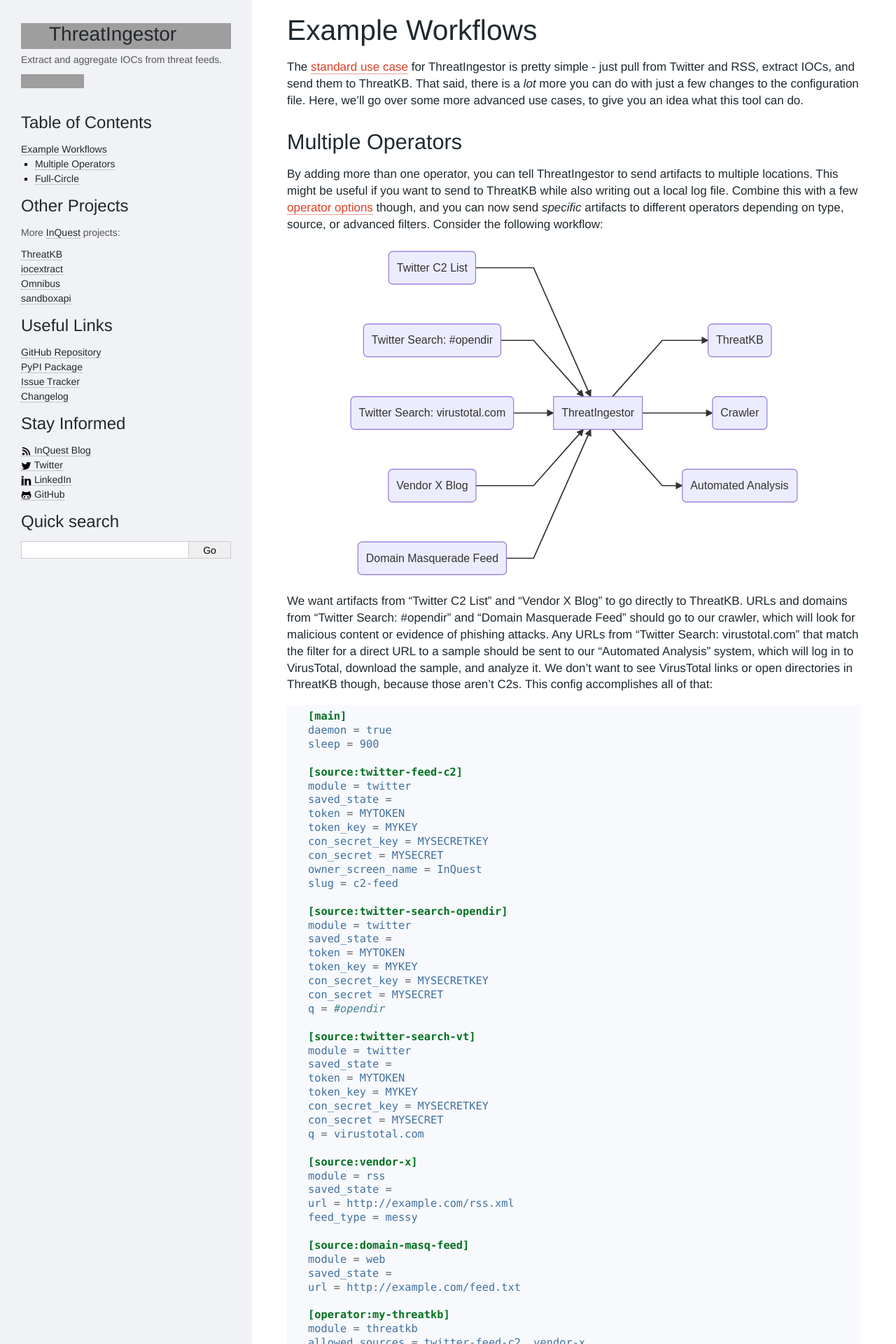
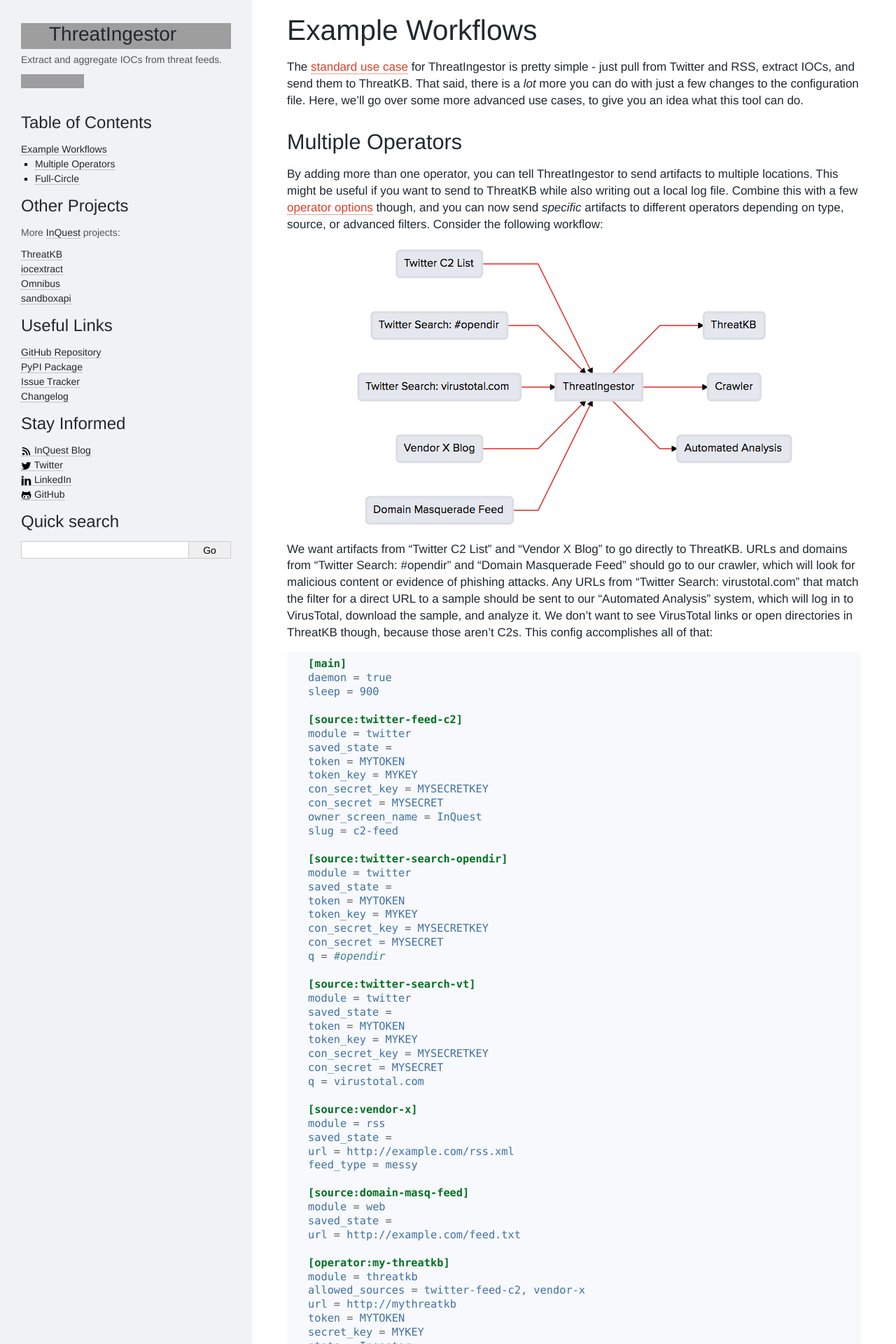
Before and after one commit to InQuest/ThreatIngestor, a Sphinx documentation site: the page built from docs/workflows.rst, in a window 1280 px wide. Shown: the top 1920 px of the page at 70% size. Built offline with Sphinx 7.4.7, drawn with Linux system fonts in a browser that asks for light colours; some web fonts are replaced; grey boxes are pictures that could not be loaded.

Commit message:
Use InQuest mermaid theme for images

```diff
--- a/docs/basicusage.rst
+++ b/docs/basicusage.rst
@@ -68,8 +68,7 @@
 Generally, you are going to want multiple sources feeding into one or more
 operators. Let's consider this standard use case:
 
-.. image:: _static/mermaid-standard.svg
-   :width: 80%
+.. image:: _static/mermaid-standard.png
    :align: center
 
 Create your ``config.ini``:
--- a/docs/workflows.rst
+++ b/docs/workflows.rst
@@ -21,8 +21,7 @@
 to different operators depending on type, source, or advanced filters. Consider
 the following workflow:
 
-.. image:: _static/mermaid-multiple-operators.svg
-   :width: 80%
+.. image:: _static/mermaid-multiple-operators.png
    :align: center
 
 We want artifacts from "Twitter C2 List" and "Vendor X Blog" to go directly to
@@ -130,8 +129,7 @@
 can send the processed content back into ThreatIngestor's input queue for
 extraction. Consider the following workflow:
 
-.. image:: _static/mermaid-full-circle.svg
-   :width: 80%
+.. image:: _static/mermaid-full-circle.png
    :align: center
 
 Here, we have two Twitter sources: our C2 list and a search for "pastebin.com
```
Also changed, not shown: docs/_static/mermaid-full-circle.png (added), docs/_static/mermaid-multiple-operators.png (added), docs/_static/mermaid-standard.png (added).
